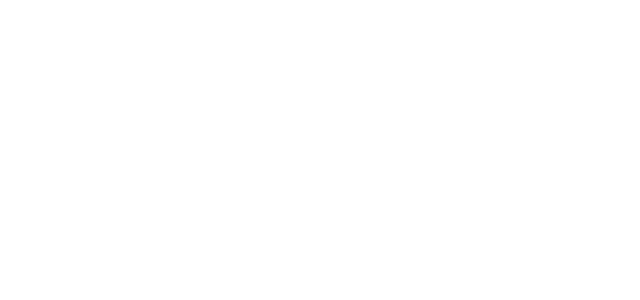
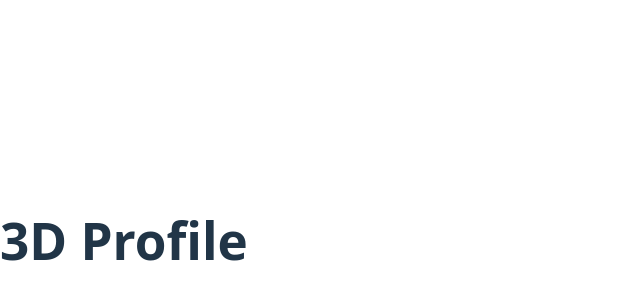
Before and after one commit to Amircolgang/3d_profile, a React (Vite) app: page / in a window 1280 px wide. Shown: the part 160-460 px from the top of the page, without its empty margins (0-640 px from the left). Built offline with nearby package versions, Linux system fonts and the light colour scheme.

Commit message:
Amircolgang: changes on 2025-06-29 18:24:48

```diff
--- a/src/App.jsx
+++ b/src/App.jsx
@@ -2,6 +2,9 @@
 
   return (
     <>
+      <div>
+          <h1>3D Profile</h1>
+        </div>
     </>
   )
 }
```
